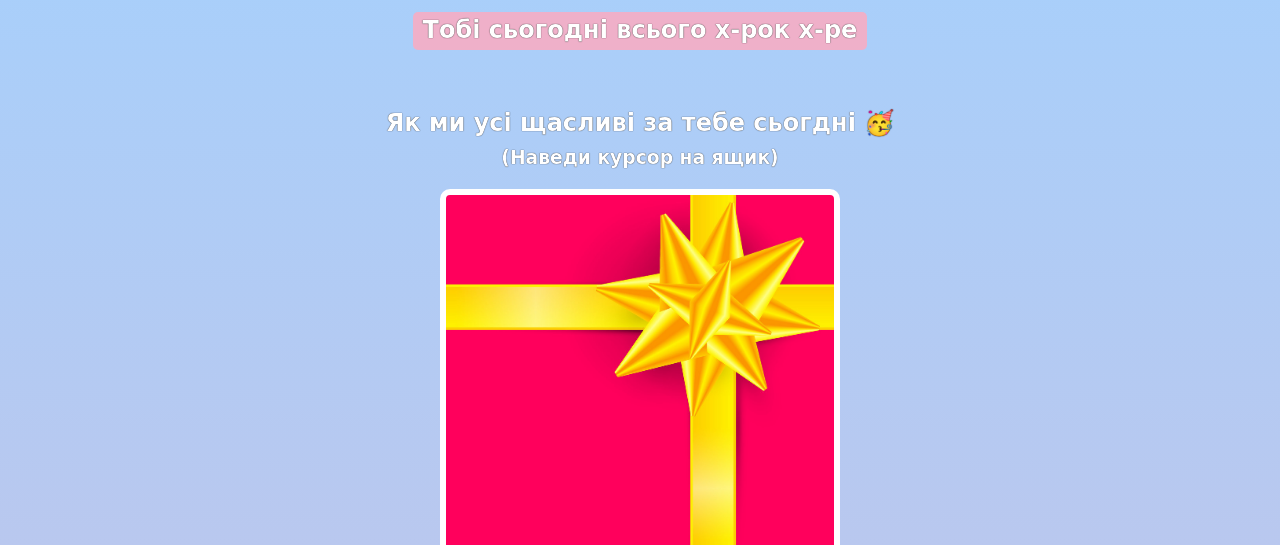
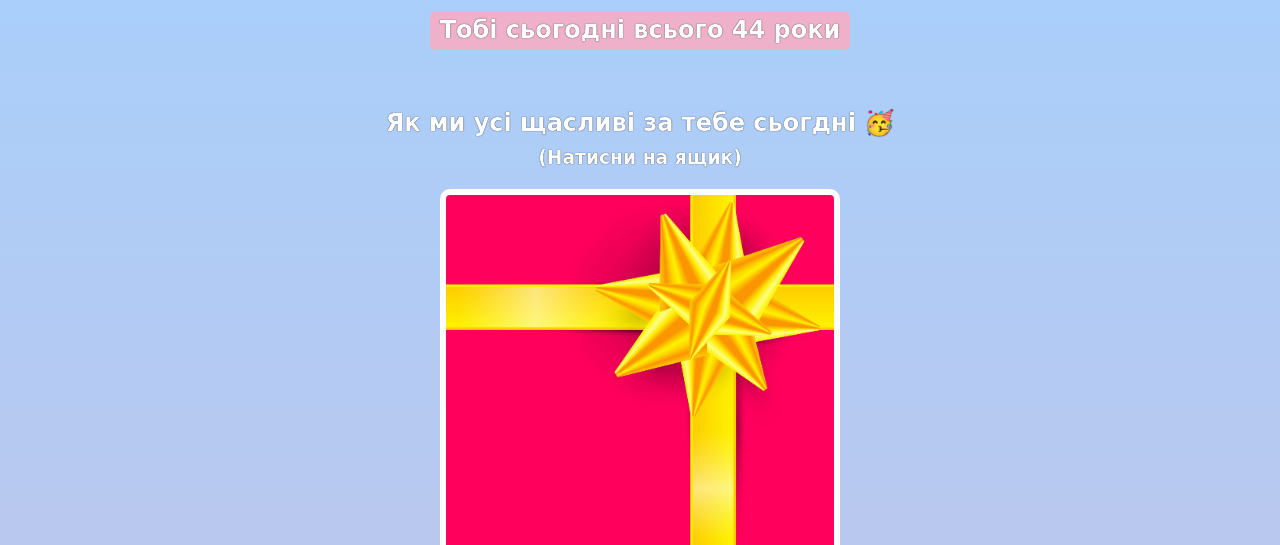
Before and after one commit to serhii-naumenko/birthday-site, a website built with Vite: page index.html in a window 1280 px wide. Shown: the part 255-800 px from the top of the page. Built offline with nearby package versions, Linux system fonts and the light colour scheme; a web font is replaced by a local one.

Commit message:
corrected language

```diff
--- a/index.html
+++ b/index.html
@@ -1,5 +1,5 @@
 <!DOCTYPE html>
-<html lang="uk">
+<html lang="uk-UA">
     <head>
         <meta charset="utf-8">
         <meta name="viewport" content="width=device-width, initial-scale=1">
@@ -18,12 +18,12 @@
         <div id="header">
             <h1>Сьгодні день народження мого друга Максима 🎉!</h1>
             <img id="bff-img" src="images/max.jpg" alt="Nick">
-            <h2 id="bday-age">Тобі сьогодні всього х-рок х-ре </h2>
+            <h2 id="bday-age">Тобі сьогодні всього 44 роки</h2>
         </div>
 
         <div class="gift-section">
             <h2 class="gift-title">Як ми усі щасливі за тебе сьогдні 🥳</h2>
-            <h3 class="gift-hint">(Наведи курсор на ящик)</h3>
+            <h3 class="gift-hint">(Натисни на ящик)</h3>
             <div class="gift-img" id="gift-img-happy"></div>
         </div>
 
```
